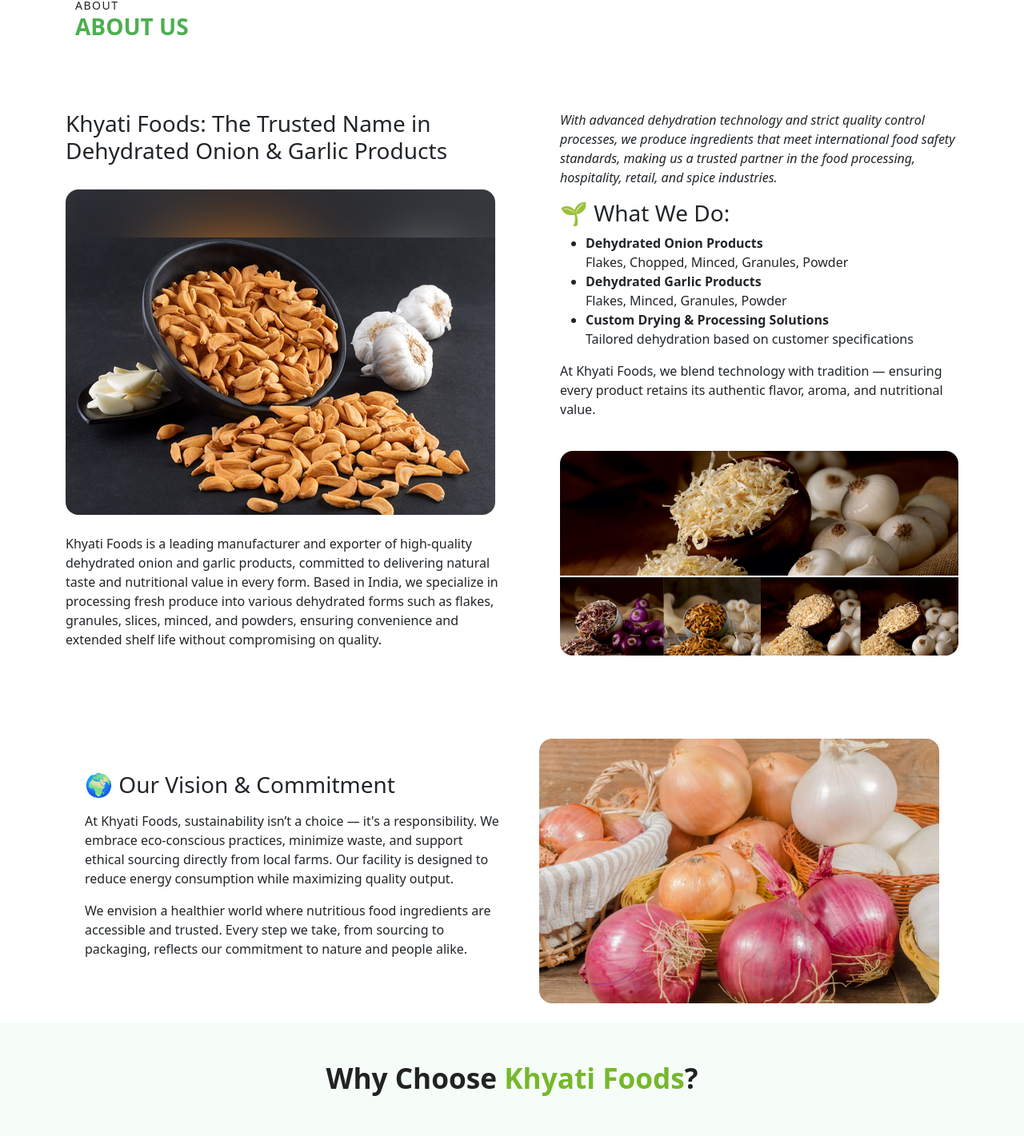
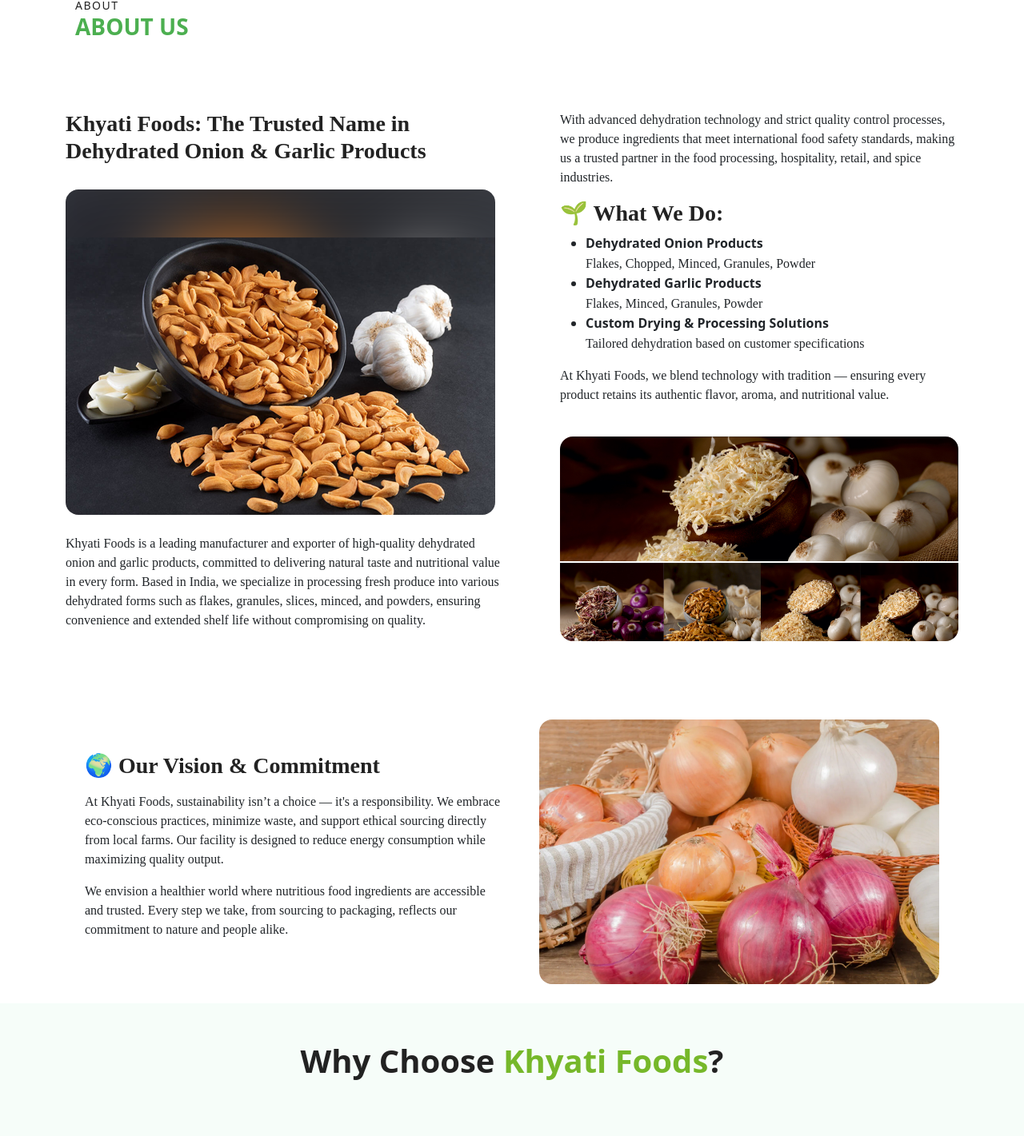
Before and after one commit to Harshv8866/KhyatiFoods, a React (Vite) app: page / in a window 1280 px wide. Shown: the part 1276-2697 px from the top of the page at 80% size. Built offline with nearby package versions, Linux system fonts and the light colour scheme.

Commit message:
Update: made some changes

```diff
--- a/index.html
+++ b/index.html
@@ -11,6 +11,8 @@
 <link rel="preconnect" href="https://fonts.googleapis.com">
 <link rel="preconnect" href="https://fonts.gstatic.com" crossorigin>
 <link href="https://fonts.googleapis.com/css2?family=Old+Standard+TT:ital,wght@0,400;0,700;1,400&display=swap" rel="stylesheet">
+<link href="https://fonts.googleapis.com/css2?family=Changa+One:ital@0;1&family=Handlee&family=Nova+Square&display=swap" rel="stylesheet">
+
 
 
     <title>Vite + React</title>
--- a/src/components/Footer.jsx
+++ b/src/components/Footer.jsx
@@ -22,7 +22,7 @@ const Footer = () => {
           </p>
         </div>
 
-        <div className="footer-section footer-links">
+      <div className="footer-section footer-links">
           <h5>Quick Links</h5>
           <ul>
             <li><a href="/">Home</a></li>
--- a/src/components/NavigationBar.css
+++ b/src/components/NavigationBar.css
@@ -14,6 +14,7 @@
 /* Nav link styles */
 .nav-links .nav-link {
   margin-left: 50px;
+  font-size: 1.1rem;
   color: #2e7d32 !important;
   font-weight: 500;
   transition: all 0.3s ease;
--- a/src/pages/About.css
+++ b/src/pages/About.css
@@ -46,3 +46,17 @@
   width: 60px;
   height: 60px;
 }
+
+
+.fonts{
+    font-family: "DM Serif Display", serif;
+  font-weight: 600;
+  font-style: normal;
+  color: #222
+}
+
+.font2{
+ font-family: "Corben", serif;
+  font-weight: 100;
+  font-style: normal;
+}
--- a/src/pages/About.jsx
+++ b/src/pages/About.jsx
@@ -66,7 +66,7 @@ const About = () => {
             initial="hidden"
             animate={leftInView ? "visible" : "hidden"}
           >
-            <h3>Khyati Foods: The Trusted Name in Dehydrated Onion & Garlic Products</h3>
+            <h3 className="fonts">Khyati Foods: The Trusted Name in Dehydrated Onion & Garlic Products</h3>
             <br />
             <motion.img
               src="/imgs/aboutimg1.png"
@@ -79,6 +79,7 @@ const About = () => {
             <motion.p
               variants={fadeUpVariant}
               initial="hidden"
+              className="font2"
               animate={leftInView ? "visible" : "hidden"}
             >
               Khyati Foods is a leading manufacturer and exporter of high-quality dehydrated onion and garlic products, committed to delivering natural taste and nutritional value in every form. Based in India, we specialize in processing fresh produce into various dehydrated forms such as flakes, granules, slices, minced, and powders, ensuring convenience and extended shelf life without compromising on quality.
@@ -93,18 +94,18 @@ const About = () => {
             animate={rightInView ? "visible" : "hidden"}
           >
             <div className="content ps-0 ps-lg-5">
-              <motion.p className="fst-italic" variants={fadeUpVariant} initial="hidden" animate={rightInView ? "visible" : "hidden"}>
+              <motion.p className="font2" variants={fadeUpVariant} initial="hidden" animate={rightInView ? "visible" : "hidden"} >
                 With advanced dehydration technology and strict quality control processes, we produce ingredients that meet international food safety standards, making us a trusted partner in the food processing, hospitality, retail, and spice industries.
               </motion.p>
-              <motion.h3 variants={fadeUpVariant} initial="hidden" animate={rightInView ? "visible" : "hidden"}>
+              <motion.h3 variants={fadeUpVariant} initial="hidden" animate={rightInView ? "visible" : "hidden"} className="fonts">
                 🌱 What We Do:
               </motion.h3>
               <motion.ul variants={fadeUpVariant} initial="hidden" animate={rightInView ? "visible" : "hidden"}>
-                <li><i className="bi bi-check-circle-fill"></i> <b>Dehydrated Onion Products</b><br />Flakes, Chopped, Minced, Granules, Powder</li>
-                <li><i className="bi bi-check-circle-fill"></i> <b>Dehydrated Garlic Products</b><br />Flakes, Minced, Granules, Powder</li>
-                <li><i className="bi bi-check-circle-fill"></i> <b>Custom Drying & Processing Solutions</b><br />Tailored dehydration based on customer specifications</li>
+                <li><i className="bi bi-check-circle-fill fonts"></i> <b>Dehydrated Onion Products</b><br  /><span className="font2">Flakes, Chopped, Minced, Granules, Powder</span></li>
+                <li><i className="bi bi-check-circle-fill fonts"></i> <b>Dehydrated Garlic Products</b><br /><span className="font2">Flakes, Minced, Granules, Powder</span></li>
+                <li><i className="bi bi-check-circle-fill fonts"></i> <b>Custom Drying & Processing Solutions</b><br /><span className="font2">Tailored dehydration based on customer specifications</span></li>
               </motion.ul>
-              <motion.p variants={fadeUpVariant} initial="hidden" animate={rightInView ? "visible" : "hidden"}>
+              <motion.p variants={fadeUpVariant} initial="hidden" animate={rightInView ? "visible" : "hidden"} className="font2">
                 At Khyati Foods, we blend technology with tradition — ensuring every product retains its authentic flavor, aroma, and nutritional value.
               </motion.p>
               <motion.img
@@ -127,11 +128,11 @@ const About = () => {
     initial="hidden"
     animate={visionInView ? "visible" : "hidden"}
   >
-    <h3 className="mb-3">🌍 Our Vision & Commitment</h3>
-    <p>
+    <h3 className="mb-3 fonts">🌍 Our Vision & Commitment</h3>
+    <p className="font2 ">
       At Khyati Foods, sustainability isn’t a choice — it's a responsibility. We embrace eco-conscious practices, minimize waste, and support ethical sourcing directly from local farms. Our facility is designed to reduce energy consumption while maximizing quality output.
     </p>
-    <p>
+    <p className="font2 ">
       We envision a healthier world where nutritious food ingredients are accessible and trusted. Every step we take, from sourcing to packaging, reflects our commitment to nature and people alike.
     </p>
   </motion.div>
@@ -157,8 +158,8 @@ const About = () => {
 
           <section className="why-choose py-5">
       <div className="container text-center">
-        <h2 className="section-title mb-1">Why Choose <span>Khyati Foods</span>?</h2>
-        <p className="section-subtitle mb-5">Elevating standards in dehydrated ingredients through integrity, innovation, and nature-first values.</p>
+        <h2 className="section-title mb-1 fs-1 font3">Why Choose <span>Khyati Foods</span>?</h2>
+        <p className="section-subtitle mb-5 font2 fs-5">Elevating standards in dehydrated ingredients through integrity, innovation, and nature-first values.</p>
         <div className="row g-4">
           {values.map((item, idx) => (
             <div className="col-md-4" key={idx}>
--- a/src/pages/Products.css
+++ b/src/pages/Products.css
@@ -55,3 +55,16 @@
   border-radius: 10px;
   transition: all 0.3s ease-in-out;
 }
+
+
+.fonts{
+  font-family: "Alegreya SC";
+  font-weight: 900;
+  font-style: normal;
+}
+
+.font2{
+ font-family: "Corben", serif;
+  font-weight: 100;
+  font-style: normal;
+}
--- a/src/pages/Products.jsx
+++ b/src/pages/Products.jsx
@@ -92,8 +92,8 @@ const Products = () => {
       animate={sectionInView ? "visible" : "hidden"}
     >
       <div className="container">
-        <h2 className="section-title text-center mb-4">Our Products</h2>
-        <p className="section-subtitle text-center mb-5">
+        <h2 className="section-title text-center mb-2 fonts">OUR PRODUCTS</h2>
+        <p className="section-subtitle text-center mb-5 font2">
           Discover our premium range of dehydrated garlic and onion products, crafted for purity, flavor, and shelf stability.
         </p>
 
```
